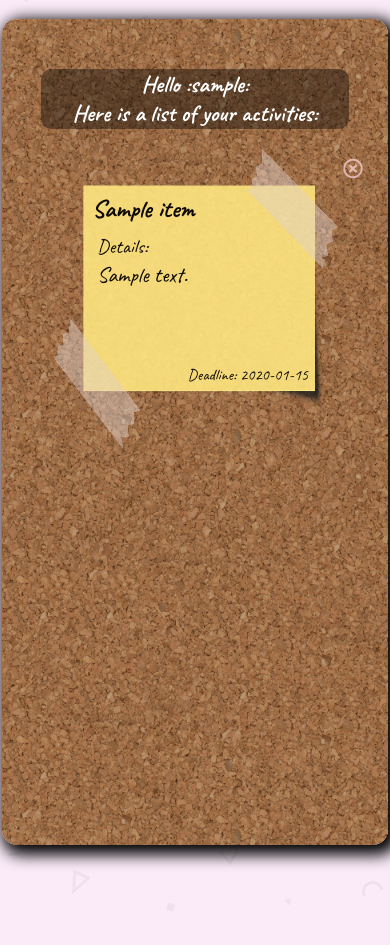
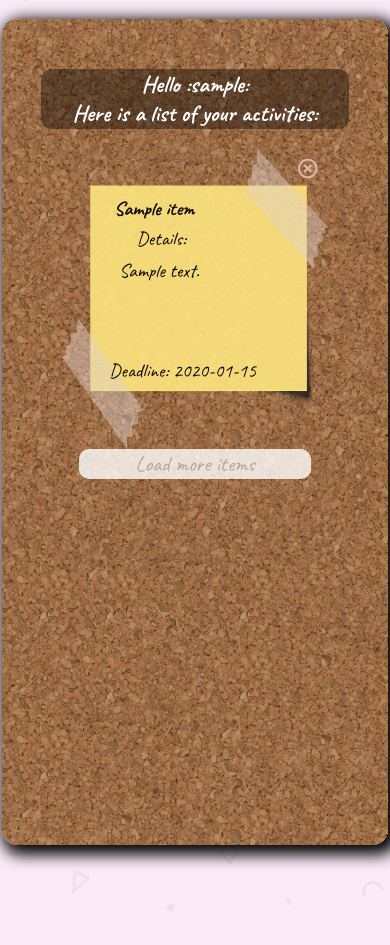
Before and after one commit to Damiant94/TodoList, a Django app: page /items in a window 390 px wide. Shown: the part 81-1026 px from the top of the page. Run offline with Django 3.2, Linux system fonts and the light colour scheme; a user stored in the database is signed in; tables that the repository leaves empty hold one stand-in row (values such as "Sample post"); data that the repository does not hold is empty; style sheets or scripts are compiled from the project's sources.

Commit message:
added button to load more items

```diff
--- a/TodoList/TodoListApp/static/TodoListApp/css/base.css
+++ b/TodoList/TodoListApp/static/TodoListApp/css/base.css
@@ -107,6 +107,7 @@ html body .container {
   -webkit-box-direction: normal;
   -ms-flex-direction: column;
   flex-direction: column;
+  align-items: center;
   width: 80%;
   min-width: 500px;
   min-height: 826px;
--- a/TodoList/TodoListApp/static/TodoListApp/css/items.css
+++ b/TodoList/TodoListApp/static/TodoListApp/css/items.css
@@ -136,6 +136,29 @@
   pointer-events: none;
 }
 
+.load-more-items {
+  width: 200px;
+  height: 30px;
+  background-color: #fff;
+  outline: none;
+  border: none;
+  border-radius: 10px;
+  font-family: "Caveat", cursive;
+  font-size: 20px;
+  transition: all 0.5s;
+  cursor: pointer;
+}
+
+.load-more-items:hover {
+  transform: translateY(-5px);
+}
+
+.load-more-items:disabled {
+  transform: translateY(0);
+  opacity: 0.8;
+  cursor: default;
+}
+
 @-webkit-keyframes hide {
   0% {
     opacity: 1;
@@ -153,19 +176,38 @@
   }
 }
 @media screen and (max-width: 500px) {
+  html body .header h1 {
+    font-size: 6vw;
+  }
   html body .main-items .todo-item {
-    background-size: 80% 300px;
-    padding-left: 40px;
-    padding-right: 40px;
+    margin: 0;
+    width: 100%;
+    height: 300px;
+    background-size: 100% 300px;
+    padding-left: 12vw;
+    padding-right: 12vw;
+    font-size: 5vw;
   }
   html body .main-items .todo-item .todo-item-name {
-    margin-left: 30px;
+    margin-left: 0;
+    margin-right: 0;
+    font-size: 5vw;
+    margin-bottom: 0;
+  }
+  html body .main-items .todo-item label {
+    font-size: 5vw;
+    margin-left: 7vw;
   }
   html body .main-items .todo-item .details {
-    margin-left: 30px;
+    margin-left: 0;
+    margin-right: 0;
+    font-size: 5vw;
+    overflow-x: hidden;
   }
-  html body .header h1 {
-    font-size: 6vw;
+  html body .load-more-items {
+    width: 60%;
+    height: 30px;
+    font-size: calc(10px + 3vw);
   }
 }
 
--- a/TodoList/TodoListApp/static/TodoListApp/js/items.js
+++ b/TodoList/TodoListApp/static/TodoListApp/js/items.js
@@ -16,6 +16,7 @@ document.addEventListener("DOMContentLoaded", () => {
   addScrollDownListener();
   addDeleteItemListener();
   addConfirmDeleteButtonListener();
+  addLoadMoreItemsListener();
 });
 
 function load(quantity) {
@@ -29,12 +30,17 @@ function load(quantity) {
       if (data.itemslist.length > 0) {
         data.itemslist.forEach(addItem);
       } else {
-        areMoreItems = false;
+        disableAddingMoreItems();
         if (start === 0) {
           addEmptyListInfo();
         }
       }
     });
+}
+
+function disableAddingMoreItems() {
+  areMoreItems = false;
+  document.querySelector(".load-more-items").disabled = true;
 }
 
 function addEmptyListInfo() {
@@ -93,6 +99,13 @@ function addConfirmDeleteButtonListener() {
   });
 }
 
+function addLoadMoreItemsListener() {
+  const loadButton = document.querySelector(".load-more-items")
+  loadButton.addEventListener("click", () => {
+    load(QUANTITY_TO_ADD_ON_SCROLL);
+  })
+}
+
 function isScrolledToBottom() {
   return window.innerHeight + window.scrollY >= document.body.offsetHeight;
 }
--- a/TodoList/TodoListApp/static/TodoListApp/sass/base.scss
+++ b/TodoList/TodoListApp/static/TodoListApp/sass/base.scss
@@ -116,6 +116,7 @@ html {
       -webkit-box-direction: normal;
       -ms-flex-direction: column;
       flex-direction: column;
+      align-items: center;
       width: 80%;
       min-width: 500px;
       min-height: 826px;
--- a/TodoList/TodoListApp/static/TodoListApp/sass/items.scss
+++ b/TodoList/TodoListApp/static/TodoListApp/sass/items.scss
@@ -1,3 +1,4 @@
+
 .nav {
   .buttons {
     display: -webkit-box;
@@ -147,6 +148,29 @@
   }
 }
 
+.load-more-items {
+  width: 200px;
+  height: 30px;
+  background-color: #fff;
+  outline: none;
+  border: none;
+  border-radius: 10px;
+  font-family: "Caveat", cursive;
+  font-size: 20px;
+  transition: all 0.5s;
+  cursor: pointer;
+}
+
+.load-more-items:hover {
+  transform: translateY(-5px);
+}
+
+.load-more-items:disabled {
+  transform: translateY(0);
+  opacity: 0.8;
+  cursor: default;
+}
+
 @-webkit-keyframes hide {
   0% {
     opacity: 1;
@@ -168,27 +192,49 @@
 @media screen and (max-width: 500px) {
   html {
     body {
-      .main-items {
-        .todo-item {
-          background-size: 80% 300px;
-          padding-left: 40px;
-          padding-right: 40px;
-
-          .todo-item-name {
-            margin-left: 30px;
-          }
-
-          .details {
-            margin-left: 30px;
-          }
-        }
-      }
-
       .header {
         h1 {
           font-size: 6vw;
         }
       }
+
+      .main-items {
+        .todo-item {
+          margin: 0;
+          width: 100%;
+          height: 300px;
+          background-size: 100% 300px;
+          padding-left: 12vw;
+          padding-right: 12vw;
+          font-size: 5vw;
+
+          .todo-item-name {
+            margin-left: 0;
+            margin-right: 0;
+            font-size: 5vw;
+            margin-bottom: 0;
+          }
+
+          label {
+            font-size: 5vw;
+            margin-left: 7vw;
+          }
+
+          .details {
+            margin-left: 0;
+            margin-right: 0;
+            font-size: 5vw;
+            overflow-x: hidden;
+          }
+        }
+      }
+
+      .load-more-items {
+        width: 60%;
+        height: 30px;
+        font-size: calc(10px + 3vw);
+      }
+
     }
   }
 }
--- a/TodoList/TodoListApp/templates/TodoListApp/items.html
+++ b/TodoList/TodoListApp/templates/TodoListApp/items.html
@@ -36,6 +36,7 @@
     <main class="main main-items">
 
     </main>
+    <button class="load-more-items">Load more items</button>
   </div>
 
   <script src="{% static 'TodoListApp/js/items.js' %}"></script>
```
Also changed, not shown: TodoList/TodoListApp/static/TodoListApp/css/newitem.css (+7 -5 lines), TodoList/TodoListApp/static/TodoListApp/sass/newitem.scss (+7 -5 lines), 3 other files.
